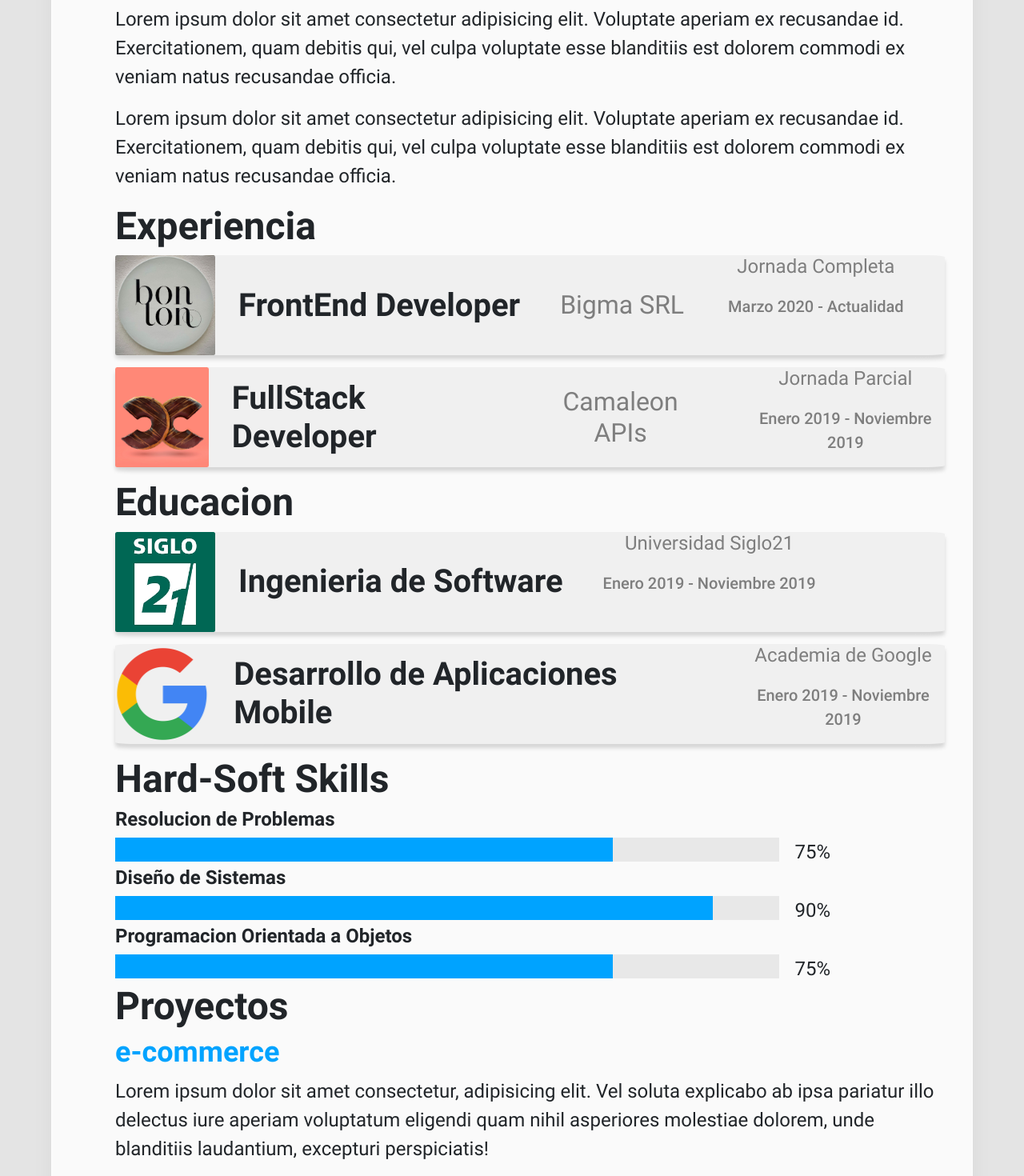
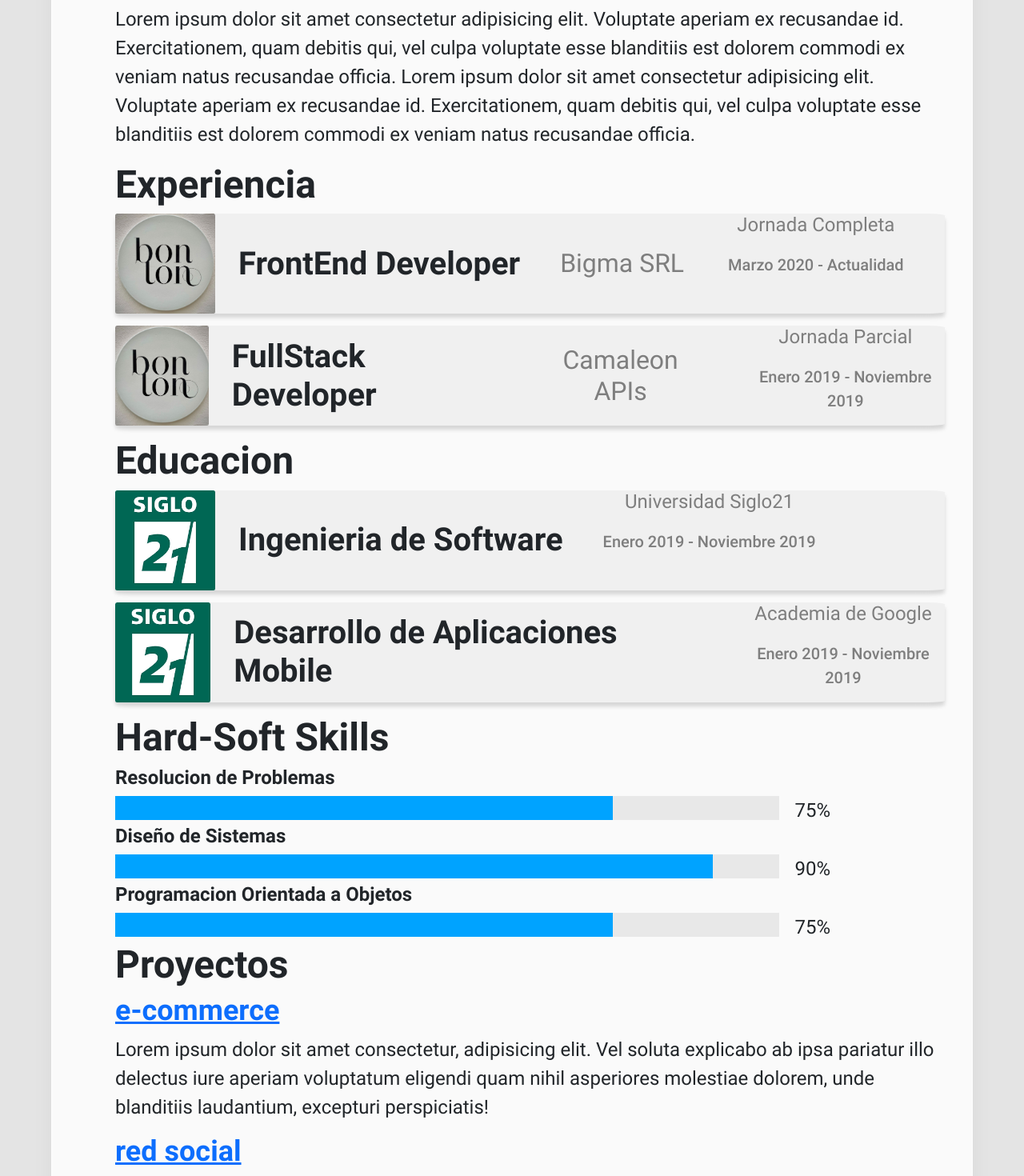
Before and after one commit to matiasperlo/personal-portfolio, an Angular app: page / in a window 1280 px wide. Shown: the part 840-2310 px from the top of the page at 80% size. Built offline with nearby package versions, Linux system fonts and the light colour scheme.

Commit message:
mocks conectados

```diff
--- a/src/app/components/despedida/despedida.component.html
+++ b/src/app/components/despedida/despedida.component.html
@@ -1,8 +1,8 @@
 <div class="final-msg">
     <h1 class="thanks">¡Gracias Por Su Visita!</h1>
     <div class="avatar" style="background-image: url('./assets/img/perfil.jpg');"></div>
-    <h2>Cameron Williamson</h2>
-    <p class="email">williamson@office.com</p>
+    <h2>{{ txtNombre }}</h2>
+    <p class="email">{{ txtEmail }}</p>
     <!-- <ul class="header-menu-social">
       <li class="header-menu-social-item"><iconify-icon icon="akar-icons:facebook-fill" style="color: black;" width="30" height="30"></iconify-icon></li>
       <li class="header-menu-social-item"><iconify-icon icon="akar-icons:linkedin-box-fill" style="color: black;" width="30" height="30"></iconify-icon></li>
--- a/src/app/components/educaciones/educaciones.component.html
+++ b/src/app/components/educaciones/educaciones.component.html
@@ -1,20 +1,13 @@
 <div class="section">
     <h3 class="section-title">Educacion</h3>
-    <ul class="section-items">
+    <ul class="section-items" *ngFor="let edu of educaciones">
+
       <li class="section-item">
         <div class="exp-item-logo" style="background-image: url('./assets/img/siglo21.png');"></div>
-        <h1 class="exp-item-rol">Ingenieria de Software</h1>
+        <h1 class="exp-item-rol">{{ edu.titulo }}</h1>
         <div class="exp-item-details">
-          <h3 class="exp-item-time">Universidad Siglo21</h3>
-          <p class="exp-item-dates">Enero 2019 - Noviembre 2019</p>
-        </div>
-      </li>
-      <li class="section-item">
-        <div class="exp-item-logo" style="background-image: url('./assets/img/google_logo.png');"></div>
-        <h1 class="exp-item-rol">Desarrollo de Aplicaciones Mobile</h1>
-        <div class="exp-item-details">
-          <h3 class="exp-item-time">Academia de Google</h3>
-          <p class="exp-item-dates">Enero 2019 - Noviembre 2019</p>
+          <h3 class="exp-item-time">{{ edu.academia }}</h3>
+          <p class="exp-item-dates">{{ edu.fechaInicio }} - {{ edu.fechaFin }}</p>
         </div>
       </li>
     </ul>
--- a/src/app/components/educaciones/educaciones.component.ts
+++ b/src/app/components/educaciones/educaciones.component.ts
@@ -1,4 +1,6 @@
 import { Component, OnInit } from '@angular/core';
+import { Educacion } from 'src/app/models/educacion';
+import { EducacionService } from 'src/app/services/educacion.service';
 
 @Component({
   selector: 'app-educaciones',
@@ -6,10 +8,21 @@
   styleUrls: ['./educaciones.component.css']
 })
 export class EducacionesComponent implements OnInit {
-
-  constructor() { }
+  educaciones: Educacion[] = [];
+  constructor(private edudata: EducacionService) { }
 
   ngOnInit(): void {
+    this.cargarEducaciones();
+  }
+
+  cargarEducaciones(){
+    const mySubscriber = {
+      next: (res: Educacion[]) => {
+        this.educaciones = res;
+      }
+    }
+
+    this.edudata.getEducaciones().subscribe(mySubscriber);
   }
 
 }
--- a/src/app/components/experiencias/experiencias.component.html
+++ b/src/app/components/experiencias/experiencias.component.html
@@ -1,22 +1,13 @@
 <div class="section">
     <h3 class="section-title">Experiencia</h3>
-    <ul class="section-items exp-items">
+    <ul class="section-items exp-items" *ngFor="let exp of experiencias">
       <li class="section-item exp-item">
         <div class="exp-item-logo" style="background-image: url('./assets/img/logo1.jpg');"></div>
-        <h1 class="exp-item-rol">FrontEnd Developer</h1>
-        <h2 class="exp-item-place">Bigma SRL</h2>
+        <h1 class="exp-item-rol">{{ exp.rol }}</h1>
+        <h2 class="exp-item-place">{{ exp.organizacion }}</h2>
         <div class="exp-item-details">
-          <h3 class="exp-item-time">Jornada Completa</h3>
-          <p class="exp-item-dates">Marzo 2020 - Actualidad</p>
-        </div>
-      </li>
-      <li class="section-item exp-item">
-        <div class="exp-item-logo" style="background-image: url('./assets/img/logo2.jpg');"></div>
-        <h1 class="exp-item-rol">FullStack Developer</h1>
-        <h2 class="exp-item-place">Camaleon APIs</h2>
-        <div class="exp-item-details">
-          <h3 class="exp-item-time">Jornada Parcial</h3>
-          <p class="exp-item-dates">Enero 2019 - Noviembre 2019</p>
+          <h3 class="exp-item-time">{{ exp.jornada }}</h3>
+          <p class="exp-item-dates">{{ exp.fechaInicio }} - {{ exp.fechaFin }}</p>
         </div>
       </li>
     </ul>
--- a/src/app/components/experiencias/experiencias.component.ts
+++ b/src/app/components/experiencias/experiencias.component.ts
@@ -1,4 +1,6 @@
 import { Component, OnInit } from '@angular/core';
+import { Experiencia } from 'src/app/models/experiencia';
+import { ExperienciaService } from 'src/app/services/experiencia.service';
 
 @Component({
   selector: 'app-experiencias',
@@ -6,10 +8,21 @@
   styleUrls: ['./experiencias.component.css']
 })
 export class ExperienciasComponent implements OnInit {
-
-  constructor() { }
+  experiencias: Experiencia[] = [];
+  constructor(private expdata: ExperienciaService) { }
 
   ngOnInit(): void {
+    this.cargarExperiencias();
+  }
+
+  cargarExperiencias(){
+    const mySubscriber = {
+      next: (res: Experiencia[]) => {
+        this.experiencias = res;
+        console.log(res);
+      }
+    };
+    this.expdata.getExperiencias().subscribe(mySubscriber);
   }
 
 }
--- a/src/app/components/proyectos/proyectos.component.html
+++ b/src/app/components/proyectos/proyectos.component.html
@@ -1,23 +1,9 @@
 <div class="section">
     <h3 class="section-title">Proyectos</h3>
-    <ul class="section-items">
+    <ul class="section-items" *ngFor="let proyecto of proyectos">
       <li class="project-item">
-        <h3 class="project-title">e-commerce</h3>
-        <p>
-          Lorem ipsum dolor sit amet consectetur, adipisicing elit. Vel soluta explicabo ab ipsa pariatur
-           illo delectus iure aperiam voluptatum eligendi quam nihil asperiores molestiae dolorem, unde blanditiis laudantium, excepturi perspiciatis!</p>
-      </li>
-      <li class="project-item">
-        <h3 class="project-title">red social</h3>
-        <p>
-          Lorem ipsum dolor sit amet consectetur, adipisicing elit. Vel soluta explicabo ab ipsa pariatur
-           illo delectus iure aperiam voluptatum eligendi quam nihil asperiores molestiae dolorem, unde blanditiis laudantium, excepturi perspiciatis!</p>
-      </li>
-      <li class="project-item">
-        <h3 class="project-title">simulador</h3>
-        <p>
-          Lorem ipsum dolor sit amet consectetur, adipisicing elit. Vel soluta explicabo ab ipsa pariatur
-           illo delectus iure aperiam voluptatum eligendi quam nihil asperiores molestiae dolorem, unde blanditiis laudantium, excepturi perspiciatis!</p>
+        <h3 class="project-title"><a href="{{ proyecto.link }}">{{ proyecto.nombre }}</a></h3>
+        <p>{{ proyecto.descripcion }}</p>
       </li>
     </ul>
   </div>
--- a/src/app/components/proyectos/proyectos.component.ts
+++ b/src/app/components/proyectos/proyectos.component.ts
@@ -1,4 +1,6 @@
 import { Component, OnInit } from '@angular/core';
+import { Proyecto } from 'src/app/models/proyecto';
+import { ProyectosService } from 'src/app/services/proyectos.service';
 
 @Component({
   selector: 'app-proyectos',
@@ -6,10 +8,21 @@
   styleUrls: ['./proyectos.component.css']
 })
 export class ProyectosComponent implements OnInit {
-
-  constructor() { }
+  proyectos: Proyecto[] = [];
+  constructor(private proyectoData: ProyectosService) { }
 
   ngOnInit(): void {
+    this.cargarProyectos();
+  }
+
+  cargarProyectos(){
+    const mySubcriber = {
+      next: (res: Proyecto[]) => {
+        this.proyectos = res;
+      }
+    };
+
+    this.proyectoData.getProyectos().subscribe(mySubcriber);
   }
 
 }
--- a/src/app/components/skills/skills.component.html
+++ b/src/app/components/skills/skills.component.html
@@ -1,31 +1,13 @@
 <div class="section">
     <h3 class="section-title">Hard-Soft Skills</h3>
-    <ul class="section-items">
+    <ul class="section-items" *ngFor="let skill of skills">
       <li class="skills-item">
-        <h3 class="skill-name">Resolucion de Problemas</h3>
+        <h3 class="skill-name">{{ skill.nombre }}</h3>
         <div class="skill-progress">
           <div class="skill-p-bar">
-            <div class="p-bar-75"></div>
+            <div class="p-bar-{{ skill.progreso }}"></div>
           </div>
-          <p class="skill-percent">75%</p>
-        </div>
-      </li>
-      <li class="skills-item">
-        <h3 class="skill-name">Diseño de Sistemas</h3>
-        <div class="skill-progress">
-          <div class="skill-p-bar">
-            <div class="p-bar-90"></div>
-          </div>
-          <p class="skill-percent">90%</p>
-        </div>
-      </li>
-      <li class="skills-item">
-        <h3 class="skill-name">Programacion Orientada a Objetos</h3>
-        <div class="skill-progress">
-          <div class="skill-p-bar">
-            <div class="p-bar-75"></div>
-          </div>
-          <p class="skill-percent">75%</p>
+          <p class="skill-percent">{{ skill.progreso }}%</p>
         </div>
       </li>
     </ul>
--- a/src/app/components/skills/skills.component.ts
+++ b/src/app/components/skills/skills.component.ts
@@ -1,4 +1,6 @@
 import { Component, OnInit } from '@angular/core';
+import { Skill } from 'src/app/models/skill';
+import { SkillsService } from 'src/app/services/skills.service';
 
 @Component({
   selector: 'app-skills',
@@ -6,10 +8,19 @@
   styleUrls: ['./skills.component.css']
 })
 export class SkillsComponent implements OnInit {
-
-  constructor() { }
+  skills: Skill[] = [];
+  constructor(private skillsdata: SkillsService) { }
 
   ngOnInit(): void {
+    this.cargarSkills();
   }
 
+  cargarSkills(){
+    const mySubscriber = {
+      next: (res: Skill[]) => {
+        this.skills = res;
+      }
+    }
+    this.skillsdata.getSkills().subscribe(mySubscriber);
+  }
 }
--- a/src/app/components/sobremi/sobremi.component.html
+++ b/src/app/components/sobremi/sobremi.component.html
@@ -1,9 +1,6 @@
 <div class="section">
-    <h3 class="section-title">Sobre Mi</h3>
-    <p>Lorem ipsum dolor sit amet consectetur adipisicing elit. Voluptate aperiam ex recusandae id.
-      Exercitationem, quam debitis qui, vel culpa voluptate esse blanditiis est dolorem commodi ex
-       veniam natus recusandae officia.</p>
-    <p>Lorem ipsum dolor sit amet consectetur adipisicing elit. Voluptate aperiam ex recusandae id.
-    Exercitationem, quam debitis qui, vel culpa voluptate esse blanditiis est dolorem commodi ex
-      veniam natus recusandae officia.</p>
-  </div>
+  <h3 class="section-title">Sobre Mi</h3>
+  <p>
+    {{ txtSobreMi }}
+  </p>
+</div>
--- a/src/app/components/sobremi/sobremi.component.ts
+++ b/src/app/components/sobremi/sobremi.component.ts
@@ -1,15 +1,30 @@
 import { Component, OnInit } from '@angular/core';
+import { Perfil } from 'src/app/models/perfil';
+import { PerfilService } from 'src/app/services/perfil.service';
 
 @Component({
   selector: 'app-sobremi',
   templateUrl: './sobremi.component.html',
-  styleUrls: ['./sobremi.component.css']
+  styleUrls: ['./sobremi.component.css'],
 })
 export class SobremiComponent implements OnInit {
+  txtSobreMi: string = '';
 
-  constructor() { }
+  constructor(private userdata: PerfilService) {}
 
   ngOnInit(): void {
+    this.cargarDatosPerfil();
   }
 
+  cargarDatosPerfil() {
+    const myObserver = {
+      next: (res: Perfil[]) => {
+        this.txtSobreMi = res[0].sobremi;
+      },
+      error: (err: any) => {
+        this.txtSobreMi = 'Error downloading user data';
+      },
+    };
+    this.userdata.getPerfil().subscribe(myObserver);
+  }
 }
```
Also changed, not shown: src/app/components/despedida/despedida.component.ts (+18 -2 lines).
